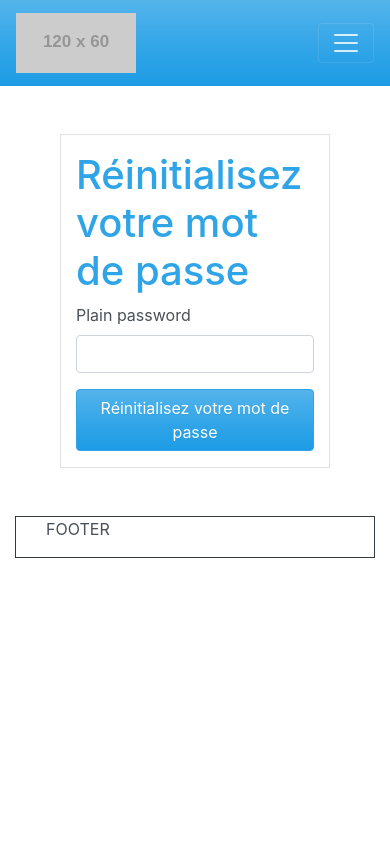
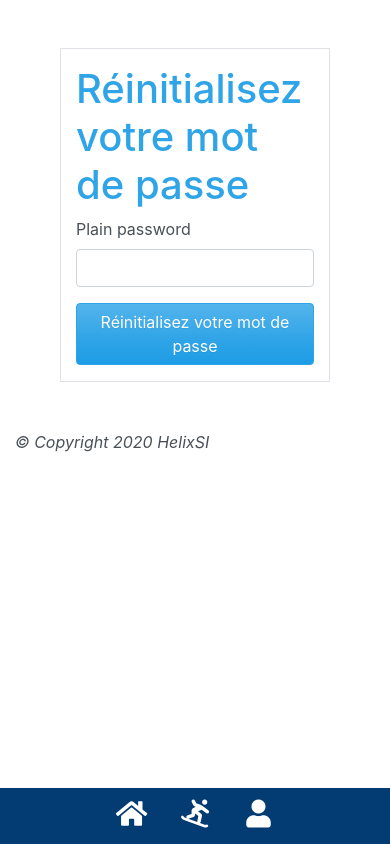
Before and after one commit to Toasted201/OpenClassroom_P06, a Symfony app: template templates/reset_password/reset.html.twig in a window 390 px wide. Run offline with Twig, Linux system fonts and the light colour scheme; the template is opened without the code that fills it, so the values that code supplies are empty; grey boxes labelled with a size stand in for pictures from a placeholder-image service; form fields are guessed from the names that the template uses; some libraries are stand-ins or nearby versions.

Commit message:
Navbar responsive

```diff
--- /dev/null
+++ b/public/css/base.css
@@ -0,0 +1,13 @@
+@media (max-width: 992px)
+{
+    body{
+        padding-bottom:60px;
+        padding-top: 0px;
+    }
+
+    .navbar{
+        justify-content: center;
+        padding-top: 2px;
+        padding-bottom: 0px;
+    }
+}
--- a/templates/base.html.twig
+++ b/templates/base.html.twig
@@ -8,15 +8,14 @@
         </title>
         <meta name="{% block metaName %}{% endblock %}" content="{% block metaContent %}{% endblock %}">
         <link rel="stylesheet" href="https://bootswatch.com/4/cerulean/bootstrap.min.css">
+        <link rel="stylesheet" href="https://pro.fontawesome.com/releases/v5.10.0/css/all.css" integrity="sha384-AYmEC3Yw5cVb3ZcuHtOA93w35dYTsvhLPVnYs9eStHfGJvOvKxVfELGroGkvsg+p" crossorigin="anonymous"/>
+        <link rel="stylesheet" href="css\base.css" />
     </head>
+
     <body>
-        <nav class="navbar navbar-expand-lg navbar-dark bg-primary">
-            <a class="navbar-brand" href="/"><img src="https://placehold.it/120x60" alt="SnowTricks"></a> {# TODO Ajouter un logo #}
-            <button class="navbar-toggler" type="button" data-toggle="collapse" data-target="#navbarColor01" aria-controls="navbarColor01" aria-expanded="false" aria-label="Toggle navigation">
-                <span class="navbar-toggler-icon"></span>
-            </button>
-
-            <div class="collapse navbar-collapse" id="navbarColor01">
+        <div class="d-none d-lg-block"> {# La navbar du haut, avec lien texte, est cachée et apparait sur grand écran #}
+        <nav class="navbar navbar-expand-lg navbar-dark bg-info">
+            <a class="navbar-brand" href="/"><img src="\img\logo.png" alt="SnowTricks" width="50%"></a>
             <ul class="navbar-nav ml-auto">
                 <li class="nav-item active">
                     <a class="nav-link" href="/">Accueil
@@ -26,9 +25,9 @@
                 <li class="nav-item">
                     <a class="nav-link" href="{{ path ('trick_index') }}">Tricks</a>
                 </li>
-                    {% if app.user %} {# TODO Liens visibles seulement si l'utilisateur est connecté #}
+                {% if is_granted('ROLE_USER') %} {# Liens visibles seulement si l'utilisateur est connecté #}
                 <li class="nav-item">
-                        <a class="nav-link" href="#">New Trick?</a>
+                    <a class="nav-link" href="{{ path ('trick_new') }}">New Trick?</a>
                 </li>
                 <li class="nav-item">
                     <a class="nav-link" href="{{ path ('app_logout') }}">Se Déconnecter({{ app.user.username }})</a>
@@ -39,9 +38,23 @@
                     {% endif %}
                 </li>
             </ul>
+        </nav>
+        </div>
+
+        <div class="d-lg-none"> {# La navbar du bas, avec icônes, disparait sur grand écran #}
+        <nav class="navbar navbar-expand-lg fixed-bottom navbar-dark bg-info">
+            <div class="navbar">
+                <a class="nav-link active" href="/"><h3 class="fa fa-fw fa-home"></h3></a>
+                <a class="nav-link" href="{{ path ('trick_index') }}"><h3 class="fas fa-snowboarding"></h3></a>
+                {% if is_granted('ROLE_USER') %}
+                    <a class="nav-link" href="{{ path ('trick_new') }}"><h3 class="far fa-plus-square"></h3></a>
+                    <a class="nav-link" href="{{ path ('app_logout') }}"><h3 class="fas fa-sign-out-alt"></h3>
+                {% else %}
+                <a class="nav-link" href="{{ path ('login') }}"><h3 class="fa fa-fw fa-user"></h3></a>
+                {% endif %}
             </div>
         </nav>
-        {# TODO la navbar est en haut sur ordi, en bas sur téléphone + les liens seront écrits en texte en grand, transformés en icones en petit écran #}
+        </div>
 
 	    <div class="container">
 		    <div class="bs-docs-section">
@@ -52,14 +65,10 @@
 			</div>
 
             <footer id="footer">
-                <div class="container my-5 px-auto border border-dark">
-                    <div class="col-lg-12">
-                        <p>FOOTER</p> {# TODO Faire le Footer#}
-                    </div>
+                <div class="mt-5 px-auto">
+                    <i>© Copyright 2020 HelixSI </i>
                 </div>
             </footer>
-
-
 		</div>
 
         <script src="https://code.jquery.com/jquery-3.4.1.slim.min.js" integrity="sha384-J6qa4849blE2+poT4WnyKhv5vZF5SrPo0iEjwBvKU7imGFAV0wwj1yYfoRSJoZ+n" crossorigin="anonymous"></script>
```
Also changed, not shown: public/img/logo.png (added). Lines whose indentation alone changed are shown as unchanged.
